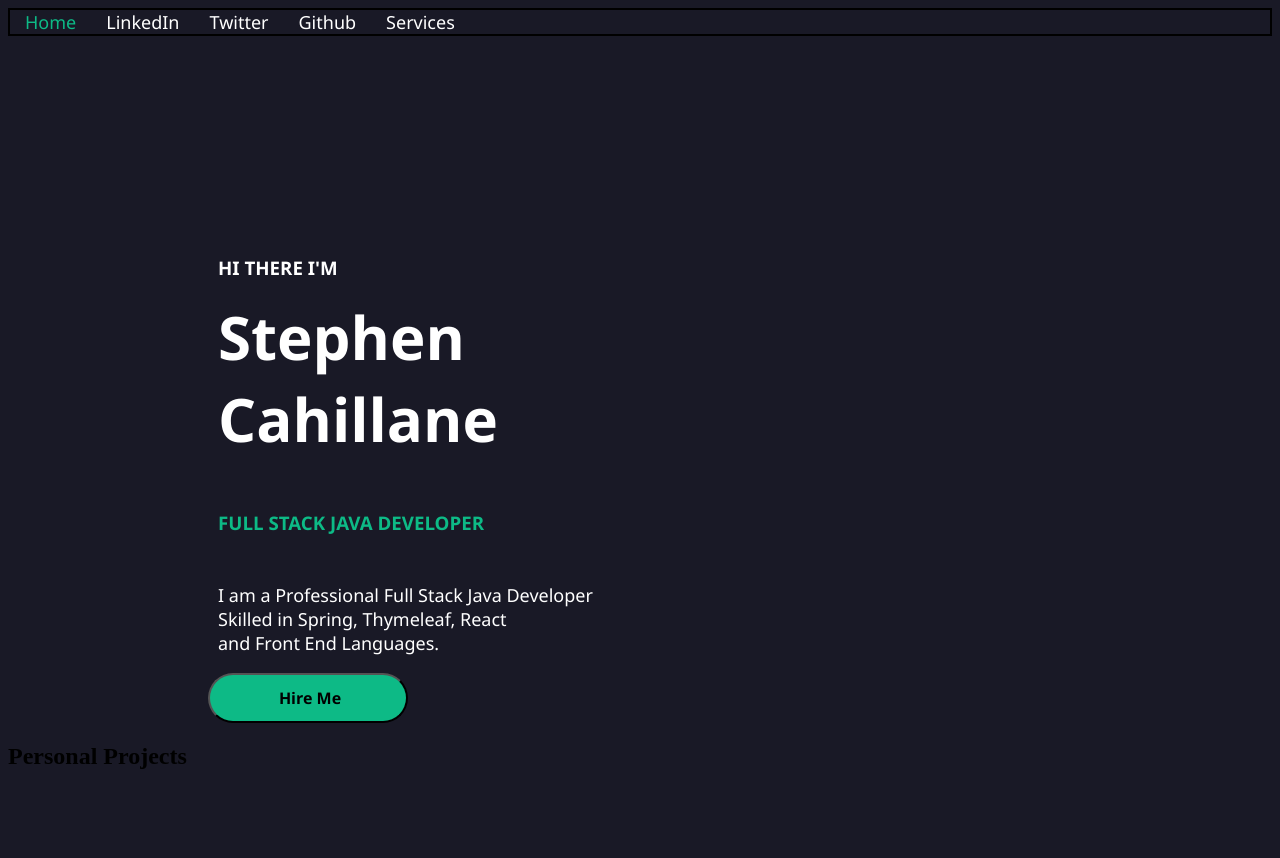
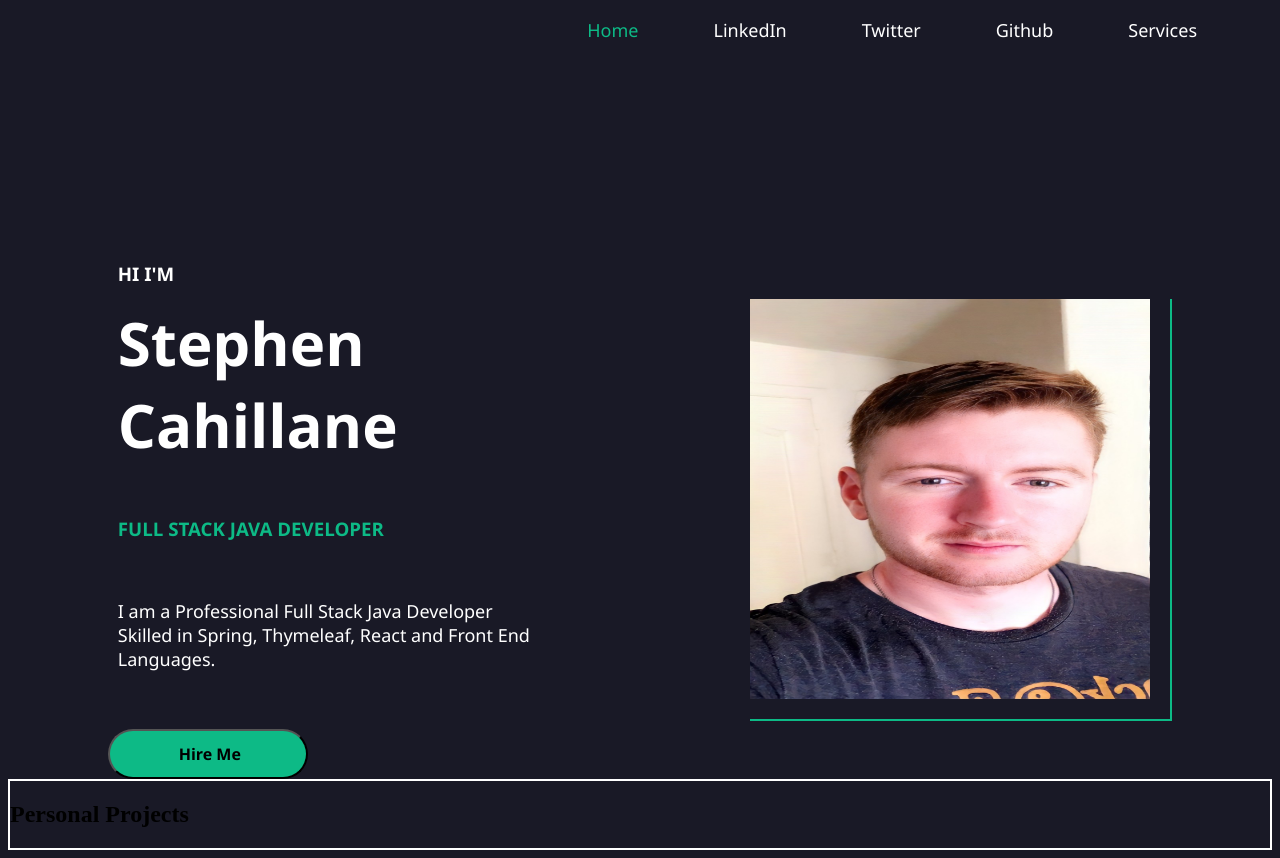
Before and after one commit to StephenCahillane/StephenCahillane.github.io, a plain HTML site: page index.html in a window 1280 px wide. Before the commit the page ends 800 px from the top, so only its background shows below. Drawn offline with Linux system fonts and the light colour scheme.

Commit message:
hero section done

```diff
--- a/index.html
+++ b/index.html
@@ -22,12 +22,16 @@
 
     <section class="AboutMe">
         <div id="aboutMeContainer">
-            <h3 id="hi">HI THERE I'M</h3>
+            <h3 id="hi">HI  I'M</h3>
             <h1 id="name">Stephen <br> Cahillane</h1>
             <h3 class="greenHeading">FULL STACK JAVA DEVELOPER</h3>
-            <p id="bio">I am a Professional Full Stack Java Developer Skilled in Spring, Thymeleaf, React <br> and Front End Languages.</p>
+            <p id="bio">I am a Professional Full Stack Java Developer Skilled in Spring, Thymeleaf, React and Front End Languages.</p>
             <button>Hire Me</button>
 
+        </div>
+
+        <div id="pictureFrame">
+            <img src="profile-pic.jpg">
         </div>
 
     </section>
--- a/styles.css
+++ b/styles.css
@@ -3,25 +3,32 @@ body {
 }
 
 header {
-    border: black solid 2px;
+
     color: white;
     font-family: 'Segoe UI', Tahoma, Geneva, Verdana, sans-serif;
     font-size: 18px;
     display: flex;
     flex-direction: row;
+    justify-content: flex-end;
 }
 
 header nav {
     display: flex;
     flex-direction: row;
-    justify-content: space-between;
+
+
 
 }
 
 header nav a {
-    margin: 0 15px;
+    margin-right: 75px;
+    margin-top: 10px;
     cursor: pointer;
 
+}
+
+header nav a:hover {
+    color: red;
 }
 
 #home {
@@ -34,8 +41,8 @@ header nav a {
 
     display: flex;
     width: 35%;
-    margin-top: 200px;
-    margin-left: 200px;
+
+    margin-right: 100px;
     flex-direction: column;
 
 
@@ -56,7 +63,7 @@ header nav a {
     color: #0dba86;
     font-family: 'Segoe UI', Tahoma, Geneva, Verdana, sans-serif;
     margin-top: 0;
-    margin-bottom: 30px;
+    margin-bottom: 40px;
     padding-left: 10px;
 }
 
@@ -69,6 +76,8 @@ header nav a {
     font-size: 16px;
     border-radius: 35px;
     padding-left: 10px;
+    margin-top: 40px;
+    cursor: pointer;
 }
 
 #bio {
@@ -87,3 +96,32 @@ header nav a {
 
 
 }
+
+#pictureFrame {
+    width: 420px;
+    height: 420px;
+    border-right: solid #0dba86 2px;
+    border-bottom: solid #0dba86 2px;
+
+    margin-left: 100px;
+}
+
+#pictureFrame img {
+    width: 400px;
+    height: 400px;
+
+}
+
+.AboutMe {
+
+    display: flex;
+    justify-content: center;
+    align-items: center;
+    margin-top: 200px;
+}
+
+.projects {
+    border: solid white 2px;
+    display: flex;
+    flex-direction: column;
+}
```
Also changed, not shown: profile-pic.jpg (added).
